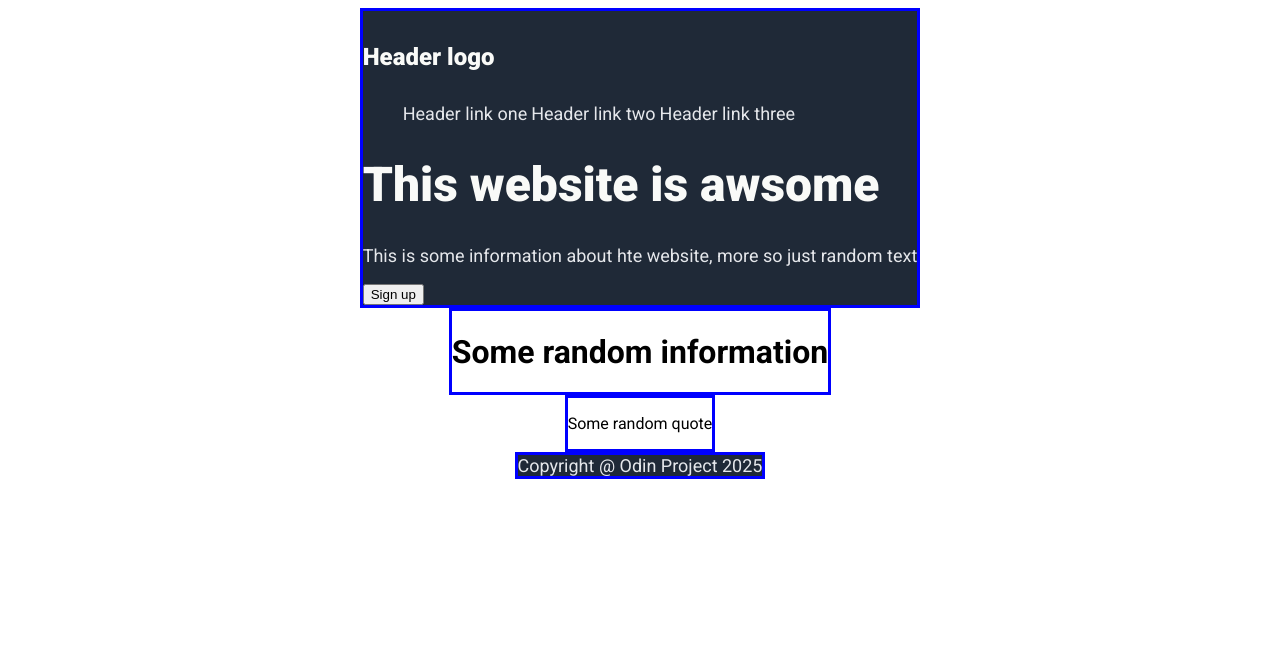
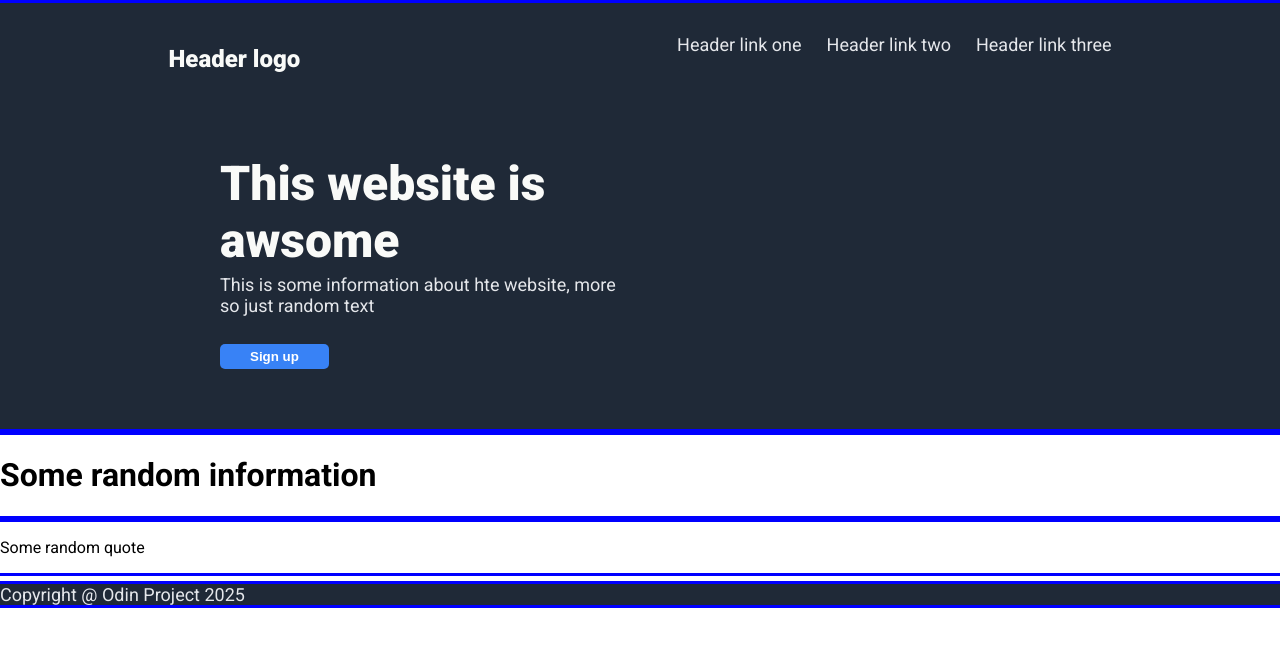
Before and after one commit to Umran04/landing-page, a plain HTML site: page index.html in a window 1280 px wide. Drawn offline with Linux system fonts and the light colour scheme.

Commit message:
finished up header section, not the best

```diff
--- a/index.html
+++ b/index.html
@@ -14,16 +14,25 @@
     <div class="container">
 
         <div class="header">
+            <div class="hero">
                 <h4 class="hero-title">Header logo</h4>
                 <ul>
                     <a class="hero-secondary">Header link one</a>
                     <a class="hero-secondary">Header link two</a>
                     <a class="hero-secondary">Header link three</a>
                 </ul>
+            </div>
+
+            <div class="hero2">
+                <div class="rand">
                     <h1 class="hero-txt"> This website is awsome</h1>
                     <p class="hero-secondary">This is some information about hte website, more so just random text</p>
                     <button>Sign up</button>
+                </div>
+                <div class="image">
                     <img href="" aria-placeholder="some image">
+                </div>
+            </div>
         </div>
 
         <div class="boxs">
--- a/styles.css
+++ b/styles.css
@@ -1,6 +1,7 @@
 
 body{
     font-family: "Roboto";
+    margin: 0px;
 }
 
 .container{
@@ -12,7 +13,42 @@ body{
 .header, .boxs, .quote, .footer{
     border: solid;
     border-color: blue;
+    width: 100%;
 }
+
+.header, .boxs, .quote{
+    flex: 1;
+}
+
+.header{
+    display: flex;
+    flex-direction: column;
+    padding: 10px 15px;
+
+}
+
+.hero{
+    display: flex;
+    justify-content: space-around;
+
+}
+
+.hero2{
+    display: flex;
+    justify-content: space-around;
+
+}
+
+.rand{
+    width: 400px;
+    display: flex;
+    flex-direction: column;
+    justify-content: center;
+    align-items: flex-start;
+
+}
+
+
 
 .hero-title{
     font-size: 24px;
@@ -21,6 +57,8 @@ body{
 
 .hero-txt{
     font-size: 48px;
+    margin-top: 50px;
+    margin-bottom: 0px;
 }
 
 .hero-title, .hero-txt{
@@ -31,9 +69,25 @@ body{
 .hero-secondary, .footer{
     font-size: 18px;
     color: #E5E7EB;
+    margin-top: 5px;
 }
 
 
 .header, .footer{
     background-color: #1F2937;
 }
+
+button{
+    background-color: #3882F6;
+    color: white;
+    border: none;
+    border-radius: 5px;
+    padding: 5px 30px;
+    font-weight: bold;
+    margin-top: 10px;
+    margin-bottom: 50px;
+}
+ul{
+    display: flex;
+    gap: 25px;
+}
```
Lines whose indentation alone changed are shown as unchanged.
